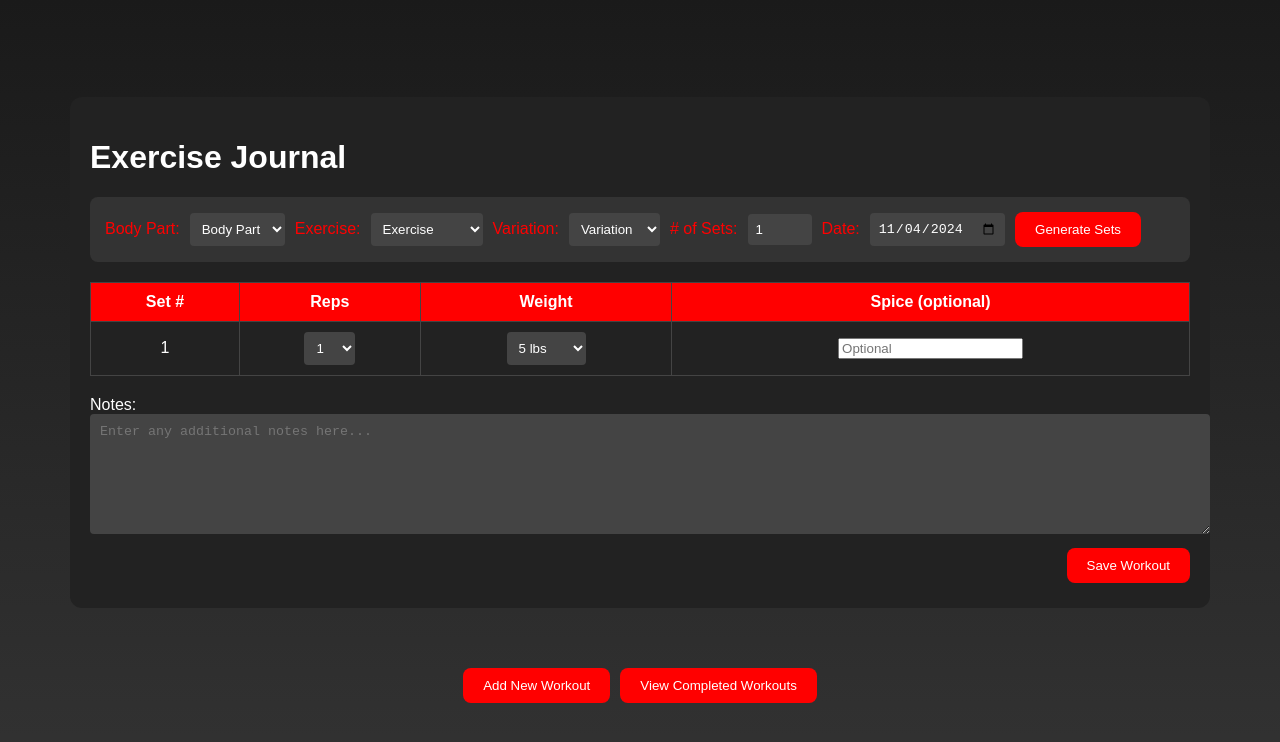
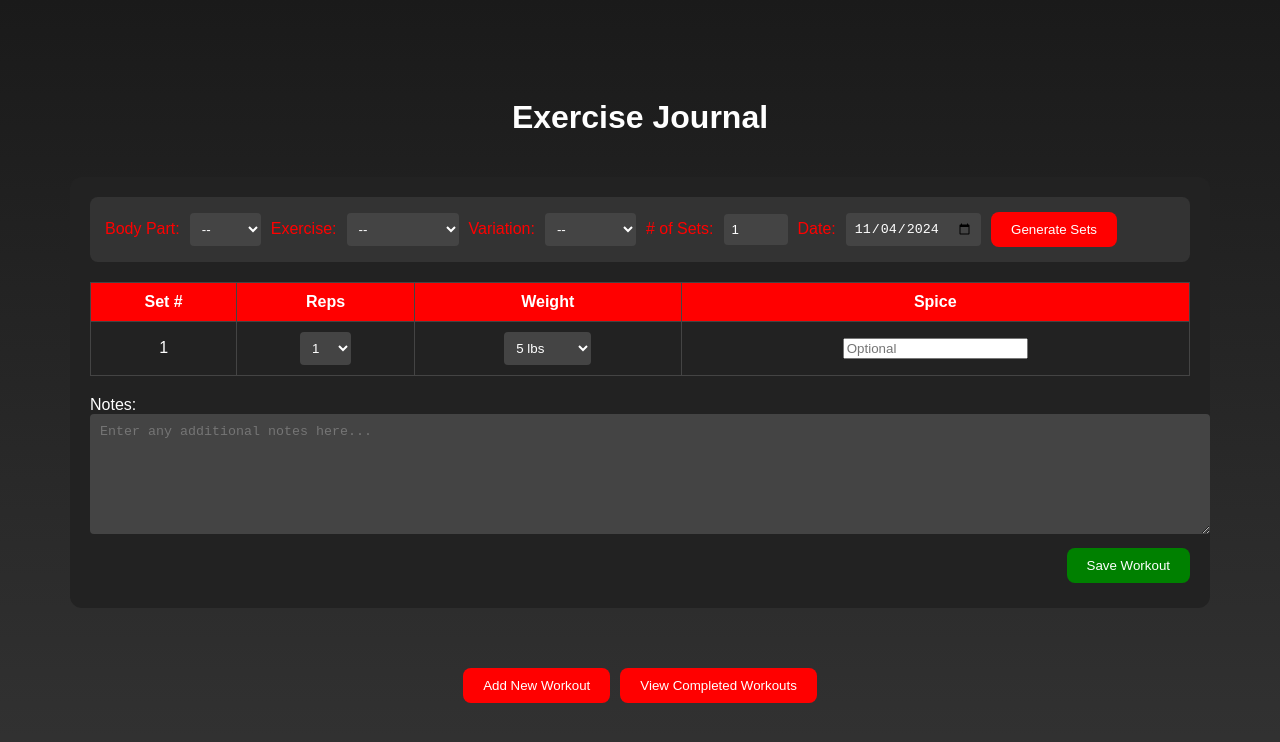
Before and after one commit to Mbani625/Exercise-Journal, a plain HTML site: page index.html in a window 1280 px wide. Both pictures are taken after a click on the button "Generate Sets". Drawn offline with Linux system fonts and the light colour scheme.

Commit message:
Table Adjustment

```diff
--- a/index.html
+++ b/index.html
@@ -7,16 +7,17 @@
     <link rel="stylesheet" href="styles.css" />
   </head>
   <body>
+    <div class="page-title">
+      <h1>Exercise Journal</h1>
+    </div>
     <div id="workouts-container" class="container">
       <!-- Initial Workout Generation Box -->
       <div class="workout-box">
-        <h1>Exercise Journal</h1>
-
         <!-- Main Exercise Input Table -->
         <div class="exercise-input">
           <label for="body-part">Body Part:</label>
           <select class="body-part">
-            <option value="" disabled selected>Body Part</option>
+            <option value="" disabled selected>--</option>
             <option value="chest">Chest</option>
             <option value="back">Back</option>
             <option value="legs">Legs</option>
@@ -24,7 +25,7 @@
 
           <label for="exercise">Exercise:</label>
           <select class="exercise">
-            <option value="" disabled selected>Exercise</option>
+            <option value="" disabled selected>--</option>
             <option value="bench-press">Bench Press</option>
             <option value="squat">Squat</option>
             <option value="deadlift">Deadlift</option>
@@ -32,7 +33,7 @@
 
           <label for="variation">Variation:</label>
           <select class="variation">
-            <option value="" disabled selected>Variation</option>
+            <option value="" disabled selected>--</option>
             <option value="standard">Standard</option>
             <option value="incline">Incline</option>
             <option value="decline">Decline</option>
@@ -63,7 +64,7 @@
                   <th>Set #</th>
                   <th>Reps</th>
                   <th>Weight</th>
-                  <th>Spice (optional)</th>
+                  <th>Spice</th>
                 </tr>
               </thead>
               <tbody class="set-table-body">
--- a/script.js
+++ b/script.js
@@ -64,7 +64,7 @@ function generateSetRows(workoutBox) {
     const weightCell = document.createElement("td");
     const weightSelect = document.createElement("select");
     weightSelect.classList.add("set-weight");
-    for (let w = 5; w <= 300; w += 5) {
+    for (let w = 5; w <= 1000; w += 5) {
       const option = document.createElement("option");
       option.value = w;
       option.textContent = w + " lbs";
--- a/styles.css
+++ b/styles.css
@@ -122,6 +122,7 @@ textarea {
   display: block;
   margin: 10px 0 5px auto;
   padding: 10px 20px;
+  background-color: green;
 }
 
 /* Center Add New Workout Button */
```
